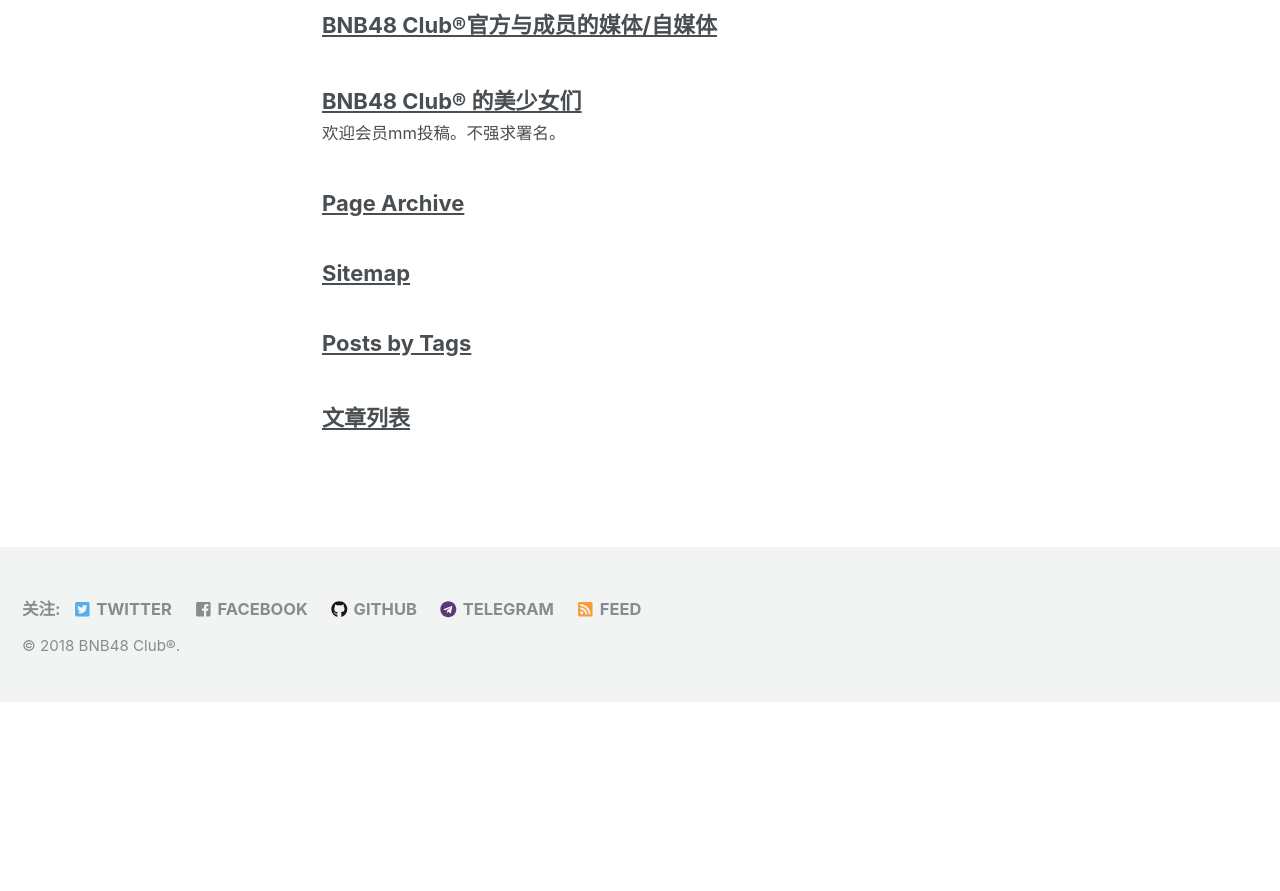
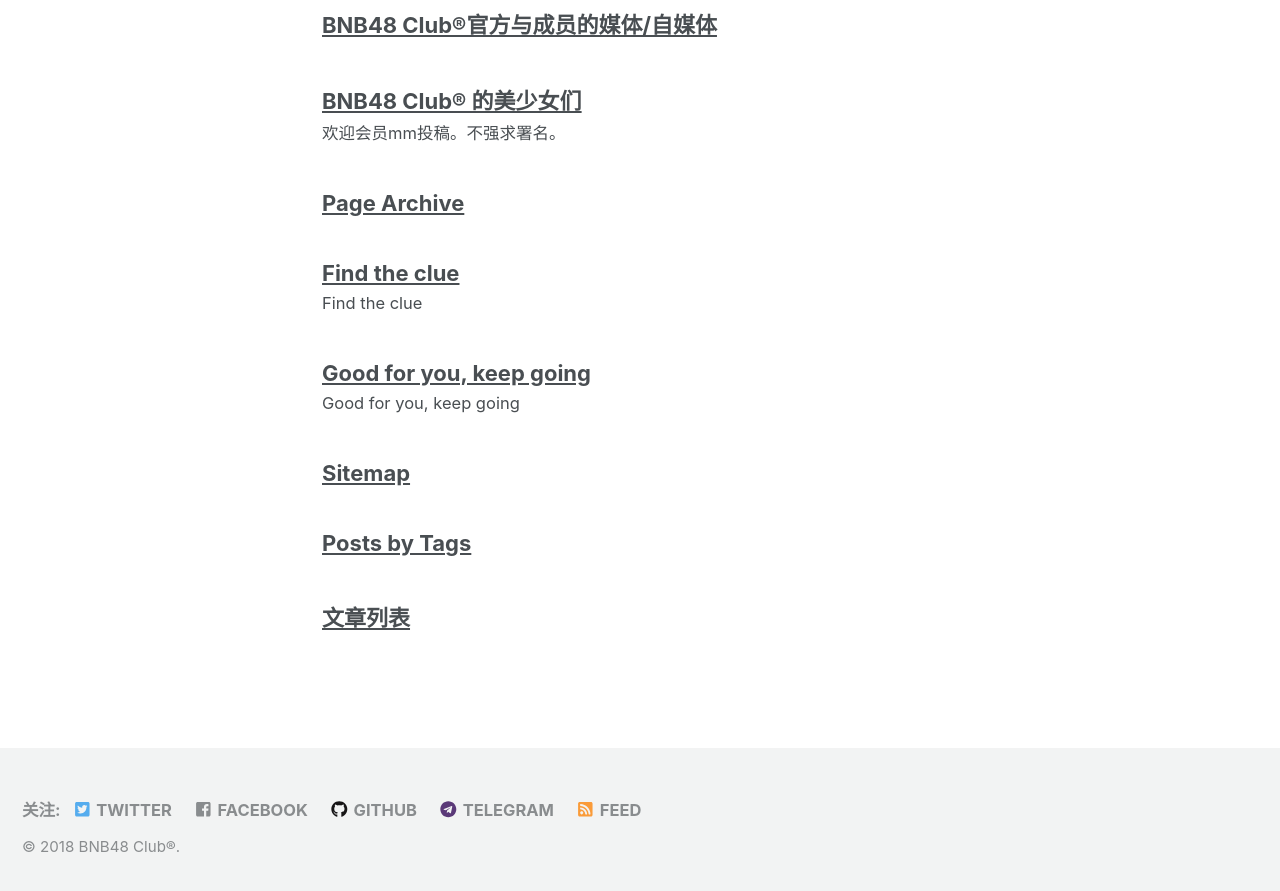
Before and after one commit to 48Club/BNB48Club.github.io, a Jekyll site: the page built from _pages/page-archive.html, in a window 1280 px wide and 900 px high, scrolled down 929 px. Shown: the top 891 px of the window. Built offline with Jekyll 4.4.1, drawn with Linux system fonts in a browser that asks for light colours; nearby versions of some CDN libraries; before the commit the page ends 1631 px from its top, so only the background shows below that.

Commit message:
why don't they work?

```diff
--- a/_pages/_post1.html
+++ b/_pages/post1.md
@@ -1,8 +1,8 @@
 ---
-layout: default
 title: "Find the clue"
+excerpt: "Find the clue"
+sitemap: false
 permalink: /hoodypuzzle.html
-author_profile: false
 ---
 
 Find the clue
--- a/_pages/_post2.html
+++ b/_pages/post2.md
@@ -1,9 +1,10 @@
 ---
-layout: default
 title: "Good for you, keep going"
+excerpt: "Good for you, keep going"
+sitemap: false
 permalink: /_DS_Store.html
-author_profile: false
 ---
+
 
 <script type="text/javascript">
 document.oncontextmenu = function(){
```
